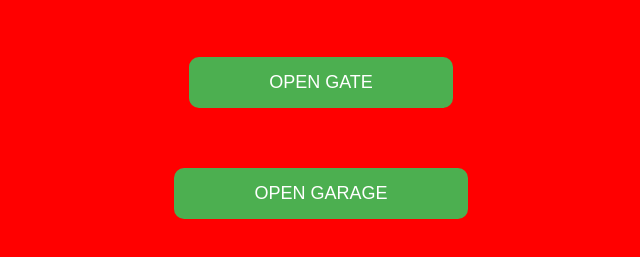
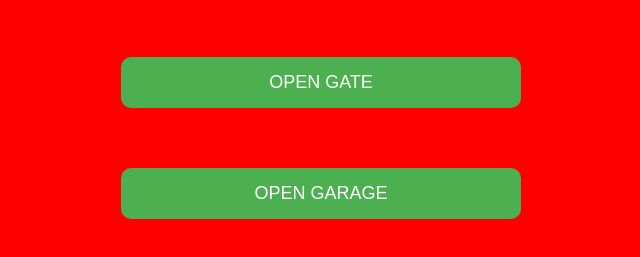
Before and after one commit to texmatic/test, a plain HTML site: page index.html in a window 1280 px wide. Shown: the part 61-318 px from the top of the page, without its empty margins (319-959 px from the left). Drawn offline with Linux system fonts and the light colour scheme.

Commit message:
Add files via upload

```diff
--- a/index.html
+++ b/index.html
@@ -17,19 +17,17 @@
         .button-container button {
             display: block; /* Ustawienie jako bloki, aby były pod sobą */
             margin: 60px auto; /* Wyśrodkowanie w pionie i poziomie */
-            padding: 15px 80px; /* Rozmiar przycisków */
-            font-size: 18px; /* Rozmiar czcionki */
+            padding: 15px 0; /* Rozmiar przycisków */
+            width: 400px;
+		   font-size: 18px; /* Rozmiar czcionki */
             background-color: #4CAF50; /* Kolor tła */
             color: white; /* Kolor tekstu */
             border: none; /* Usunięcie obramowania */
             border-radius: 10px; /* Zaokrąglenie krawędzi */
-            cursor: pointer; /* Zmiana kursora na wskazujący */
-            transition: background-color 0.3s; /* Płynne przejście koloru */
+                        transition: background-color 0.3s; /* Płynne przejście koloru */
         }
 
-        .button-container button:hover {
-            background-color: #45a049; /* Kolor tła po najechaniu myszką */
-        }
+
 
         .button-container button:active {
             background-color: #367c39; /* Kolor tła podczas naciskania */
```
